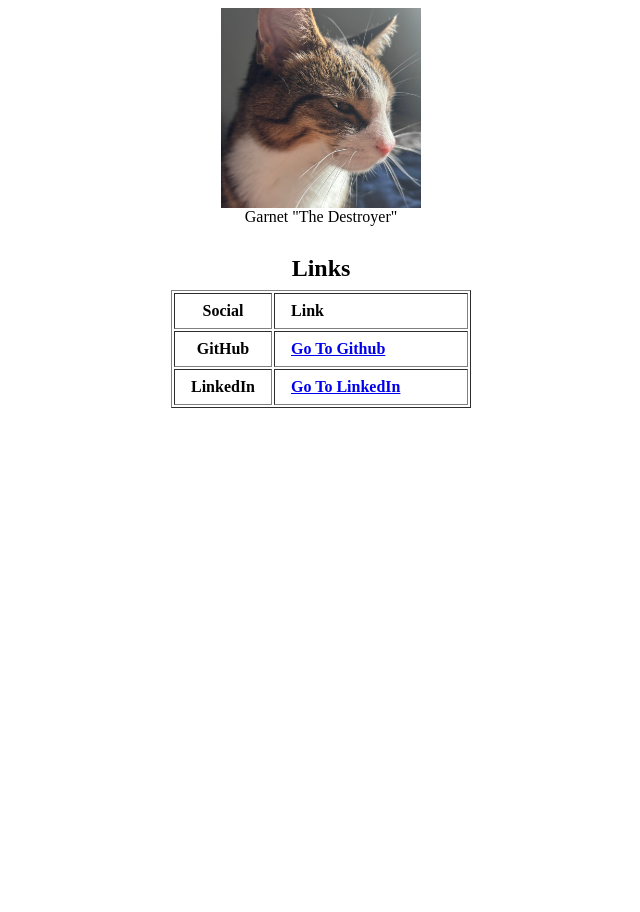
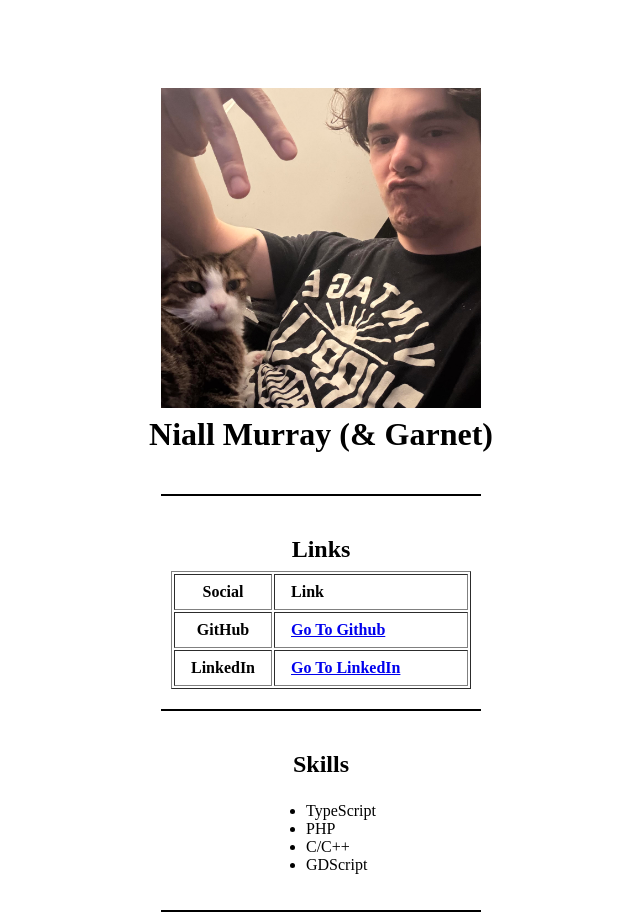
Before and after one commit to Narwhale14/CS3600-Lab1, a plain HTML site: page index.html in a window 1280 px wide. Shown: the whole page, without its empty margins (319-959 px from the left). Before the commit the page ends 800 px from the top, so only its background shows below. Drawn offline with Linux system fonts and the light colour scheme.

Commit message:
add skills

```diff
--- a/index.html
+++ b/index.html
@@ -10,12 +10,15 @@
 <body>
     <div class="portfolio">
         <div class="profile">
-            <img src="cat.jpeg" class="profile-img"></img>
-            Garnet "The Destroyer"
+            <img src="me.jpg" class="profile-img"></img>
+            <h1 class="profile-header">Niall Murray (& Garnet)</h1>
         </div>
 
-        <div class="links">
-            <h2 class="links-header">Links</h2>
+        <hr class="solid-line"></hr>
+
+        <!-- links -->
+        <div class="subsection">
+            <h2 class="subsection-header">Links</h2>
             <table border="1">
                 <tr>
                     <th>Social</th>
@@ -35,6 +38,21 @@
                 </tr>
             </table>
         </div>
+
+        <hr class="solid-line"></hr>
+
+        <!-- skills -->
+        <div class="subsection">
+            <h2 class="subsection-header">Skills</h2>
+            <ul>
+                <li>TypeScript</li>
+                <li>PHP</li>
+                <li>C/C++</li>
+                <li>GDScript</li>
+            </ul>
+        </div>
+
+        <hr class="solid-line"></hr>
     </div>
 </body>
 
@@ -44,7 +62,9 @@
     display: flex;
     flex-direction: column;
     justify-content: space-between;
+    align-items: center;
     height: 25rem;
+    padding: 5rem;
 }
 
 .profile {
@@ -54,18 +74,22 @@
 }
 
 .profile-img {
-    width: 200px;
+    width: 20rem;
     aspect-ratio: 1 / 1;
     object-fit: cover;
 }
 
-.links {
+.profile-header {
+    margin-top: 0.5rem;
+}
+
+.subsection {
     display: flex;
     align-items: center;
     flex-direction: column;
 }
 
-.links-header {
+.subsection-header {
     margin-bottom: 0.5rem;
 }
 
@@ -77,4 +101,11 @@ td.left-text, th.left-text {
     text-align: left;
 }
 
+.solid-line {
+    border: none;
+    border-top: 2px solid black;
+    margin: 20px 0;
+    width: 25vw;
+}
+
 </style>
```
Also changed, not shown: me.jpg (added).
